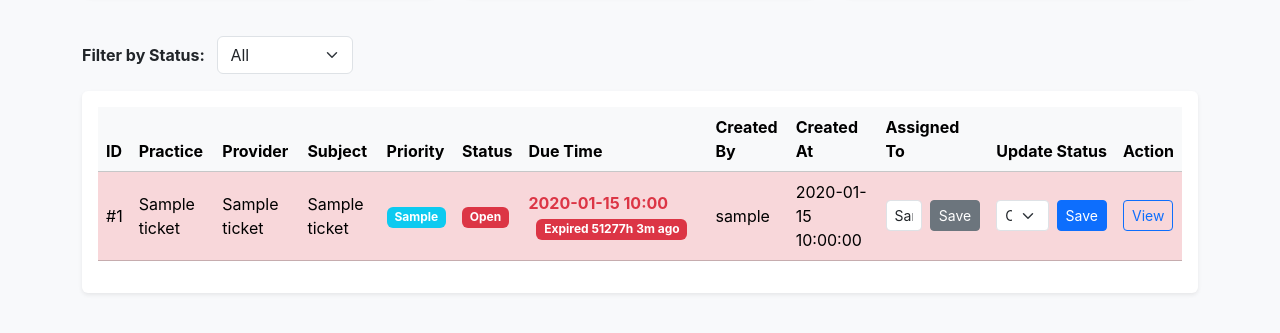
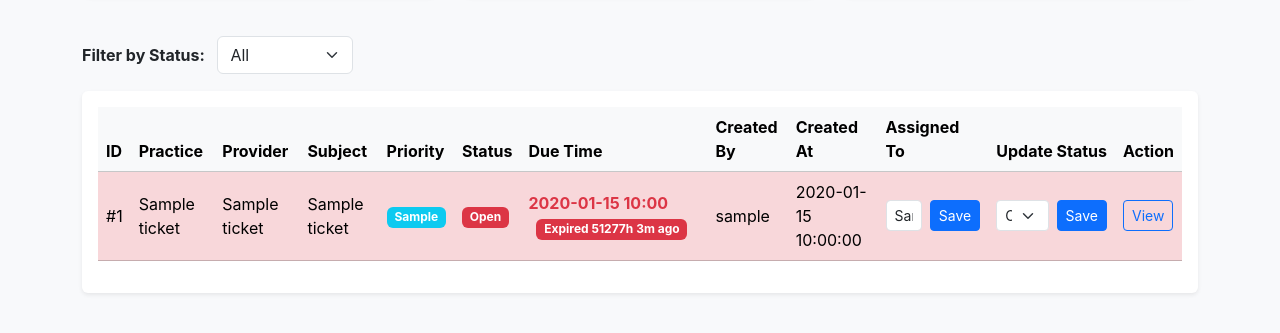
Before and after one commit to Im-Moazzam/Ticketing-System, a Flask app: page /admin/dashboard in a window 1280 px wide. Shown: the part 242-575 px from the top of the page. Run offline with Flask 3, Linux system fonts and the light colour scheme; a user stored in the database is signed in; tables that the repository leaves empty hold one stand-in row (values such as "Sample post").

Commit message:
Assigned to save button color made primary

```diff
--- a/templates/admin_dashboard.html
+++ b/templates/admin_dashboard.html
@@ -130,7 +130,7 @@
           <form method="post" action="{{ url_for('admin_update_assigned', ticket_id=t.id) }}" class="d-flex">
             <input type="text" name="assigned_to" class="form-control form-control-sm me-2"
               value="{{ t.assigned_to or '' }}" placeholder="Unassigned">
-            <button class="btn btn-sm btn-secondary">Save</button>
+            <button class="btn btn-sm btn-primary">Save</button>
           </form>
         </td>
         <!-- Status Update Column -->
```
